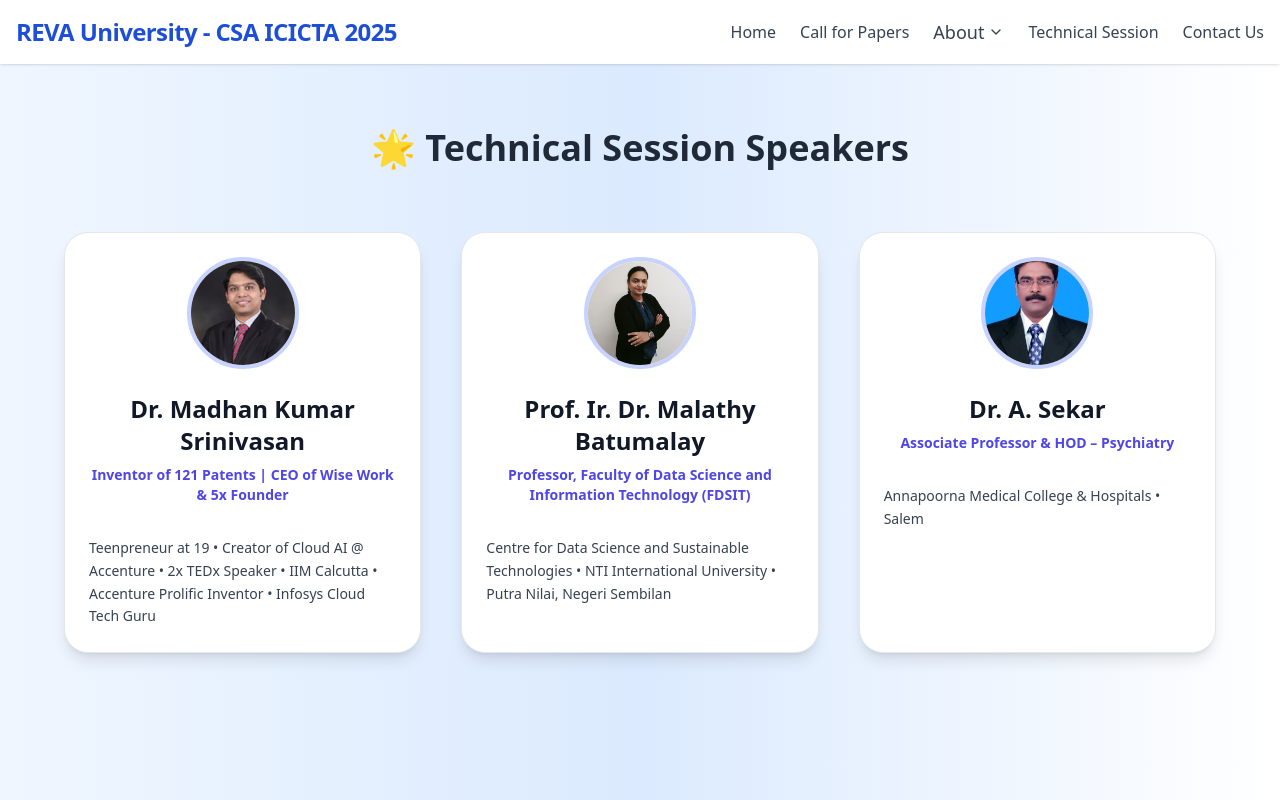
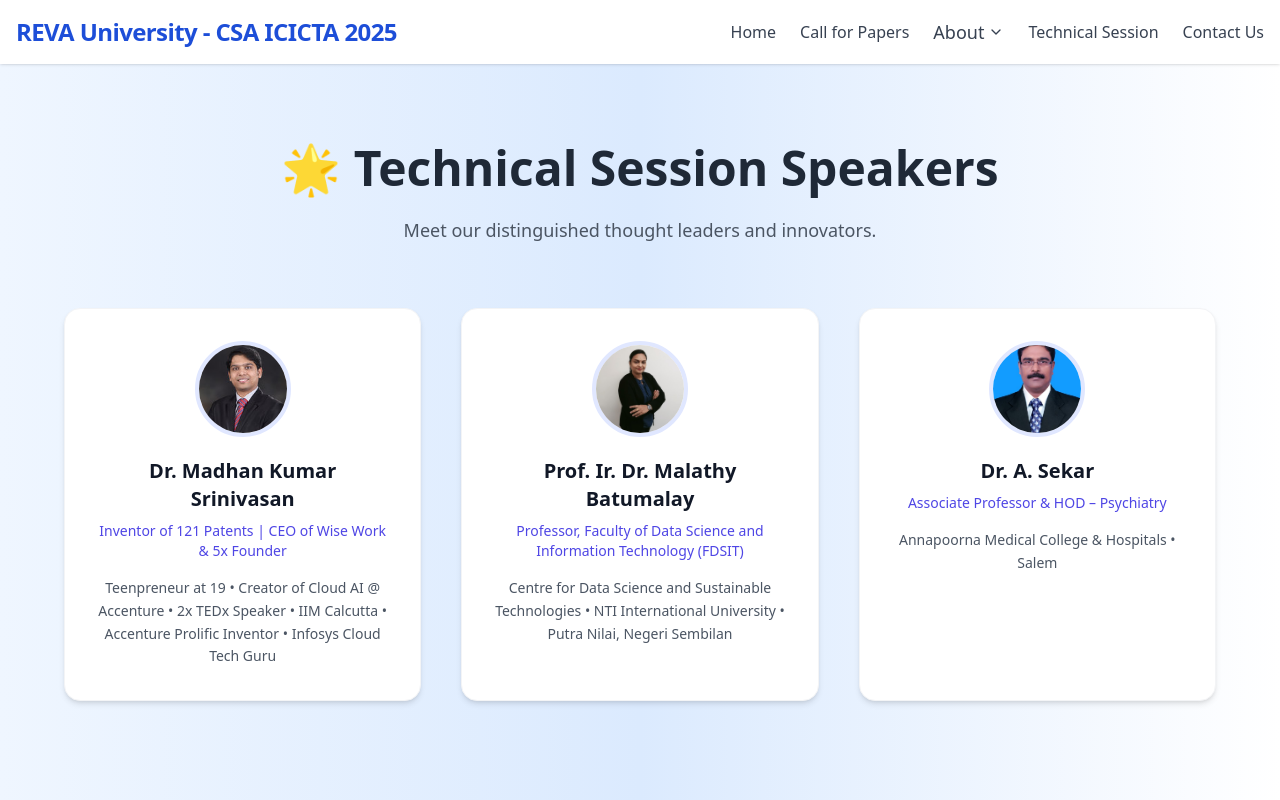
Before and after one commit to SatinderSinghSall/rava-csa-icicta--2025, a React (Vite) app: page /technical-session in a window 1280 px wide. Shown: the top 800 px of the page. Built offline with nearby package versions, Linux system fonts and the light colour scheme.

Commit message:
Improved the UI of Technical Session page.

```diff
--- a/src/pages/TechnicalSession.jsx
+++ b/src/pages/TechnicalSession.jsx
@@ -30,41 +30,42 @@ const speakers = [
 
 export default function TechnicalSession() {
   return (
-    <div className="min-h-screen bg-gradient-to-r from-blue-50 via-blue-100 to-white py-16 px-6 sm:px-12">
-      <div className="max-w-6xl mx-auto">
-        <h1 className="text-4xl font-extrabold text-center text-gray-800 mb-16">
+    <section className="min-h-screen bg-gradient-to-r from-blue-50 via-blue-100 to-white py-20 px-6 sm:px-10">
+      <div className="max-w-6xl mx-auto text-center">
+        <h1 className="text-4xl sm:text-5xl font-extrabold text-gray-800 mb-6">
           🌟 Technical Session Speakers
         </h1>
+        <p className="text-gray-600 mb-16 text-lg">
+          Meet our distinguished thought leaders and innovators.
+        </p>
 
         <div className="grid grid-cols-1 sm:grid-cols-2 lg:grid-cols-3 gap-10">
           {speakers.map((speaker, index) => (
             <motion.div
               key={index}
-              whileHover={{ scale: 1.05 }}
-              whileTap={{ scale: 0.98 }}
-              className="bg-white rounded-3xl border border-gray-200 shadow-lg hover:shadow-2xl p-6 transition-all duration-300"
+              whileHover={{ scale: 1.03 }}
+              whileTap={{ scale: 0.97 }}
+              transition={{ duration: 0.3 }}
+              className="bg-white rounded-2xl shadow-md hover:shadow-xl p-8 flex flex-col items-center text-center border border-gray-100"
             >
-              <div className="flex flex-col items-center text-center">
               <img
                 src={speaker.image}
                 alt={speaker.name}
-                  className="w-28 h-28 rounded-full object-cover mb-6 border-4 border-indigo-200"
+                className="w-24 h-24 rounded-full object-cover mb-5 border-4 border-indigo-100"
               />
-                <h2 className="text-2xl font-bold text-gray-900 mb-2">
+              <h2 className="text-xl font-semibold text-gray-900 mb-2">
                 {speaker.name}
               </h2>
-                <p className="text-sm text-indigo-600 font-semibold mb-4">
+              <p className="text-sm text-indigo-600 font-medium mb-4">
                 {speaker.title}
               </p>
-              </div>
-
-              <div className="mt-4 text-sm text-gray-700 leading-relaxed">
+              <p className="text-sm text-gray-600 leading-relaxed">
                 {speaker.details}
-              </div>
+              </p>
             </motion.div>
           ))}
         </div>
       </div>
-    </div>
+    </section>
   );
 }
```
Lines whose indentation alone changed are shown as unchanged.
